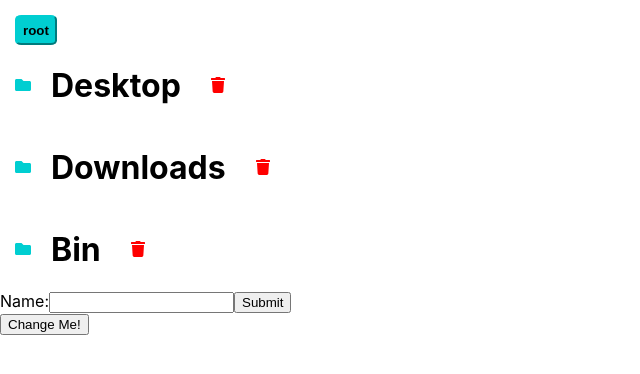
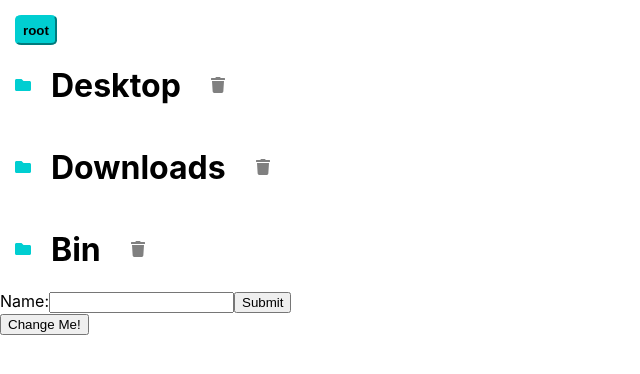
Before and after one commit to PeterBrw/file-manager, a React (Create React App) app: page / in a window 1280 px wide. Shown: the top 374 px of the page, without its empty margins (0-640 px from the left). Built offline with nearby package versions, Linux system fonts and the light colour scheme.

Commit message:
delete-item-feature-half

```diff
--- a/src/components/custom-list/custom-list.component.jsx
+++ b/src/components/custom-list/custom-list.component.jsx
@@ -16,6 +16,7 @@ function CustomList(props) {
                     onClick={props.onClick}
                     {...item}
                     path={props.path}
+                    itemDelete={props.itemDelete}
                 />
             ))}
         </div>
--- a/src/components/directory/directory.component.jsx
+++ b/src/components/directory/directory.component.jsx
@@ -5,7 +5,7 @@ import { Icon } from "../icon/icon.component";
 import { FontAwesomeIcon } from "@fortawesome/react-fontawesome";
 import { faTrash } from "@fortawesome/free-solid-svg-icons";
 
-export const Directory = ({ id, name, type, onClick, path }) => {
+export const Directory = ({ id, name, type, onClick, path, itemDelete }) => {
     const show = () => {
         console.log(id);
     };
@@ -18,7 +18,7 @@ export const Directory = ({ id, name, type, onClick, path }) => {
             </div>
             <FontAwesomeIcon
                 className="delete-button"
-                onClick={show}
+                onClick={itemDelete.bind(null, id)}
                 icon={faTrash}
             />
         </div>
--- a/src/components/directory/directory.component.jsx.css
+++ b/src/components/directory/directory.component.jsx.css
@@ -20,5 +20,5 @@ h1 {
 .delete-button {
     margin-left: 30px;
     margin-top: 0px;
-    color: red;
+    color: grey;
 }
--- a/src/components/list-directory/list-directory.component.jsx
+++ b/src/components/list-directory/list-directory.component.jsx
@@ -6,7 +6,7 @@ import originalData from "../../data";
 import BackButton from "../back-button/back-button.component";
 import AddData from "../add-data/add-data.component";
 
-import { returnChildren, returnName } from "../../return-children";
+import { returnChildren, returnName, deleteItem } from "../../return-children";
 
 import CustomList from "../custom-list/custom-list.component";
 
@@ -50,6 +50,10 @@ function ListDirectory() {
         setWord(e.target.value);
     };
 
+    const itemDelete = id => {
+        setData(deleteItem(data, id));
+    };
+
     return (
         <div>
             <BackButton onBackClick={onBackClick} path={path} />
@@ -60,6 +64,7 @@ function ListDirectory() {
                 data={data}
                 path={path}
                 handleSubmit={handleSubmit}
+                itemDelete={itemDelete}
             />
             <AddData
                 handleSubmit={handleSubmit}
```
